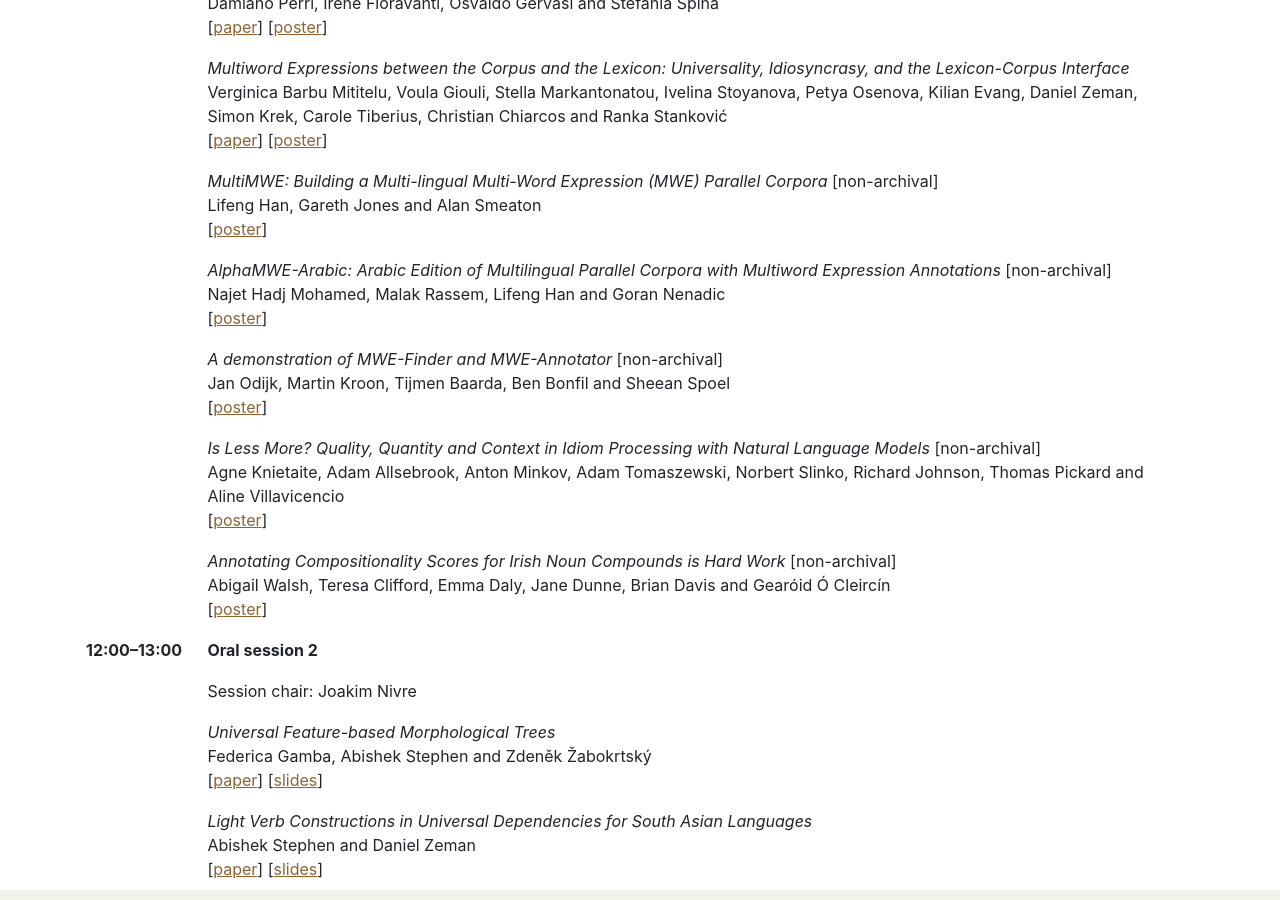
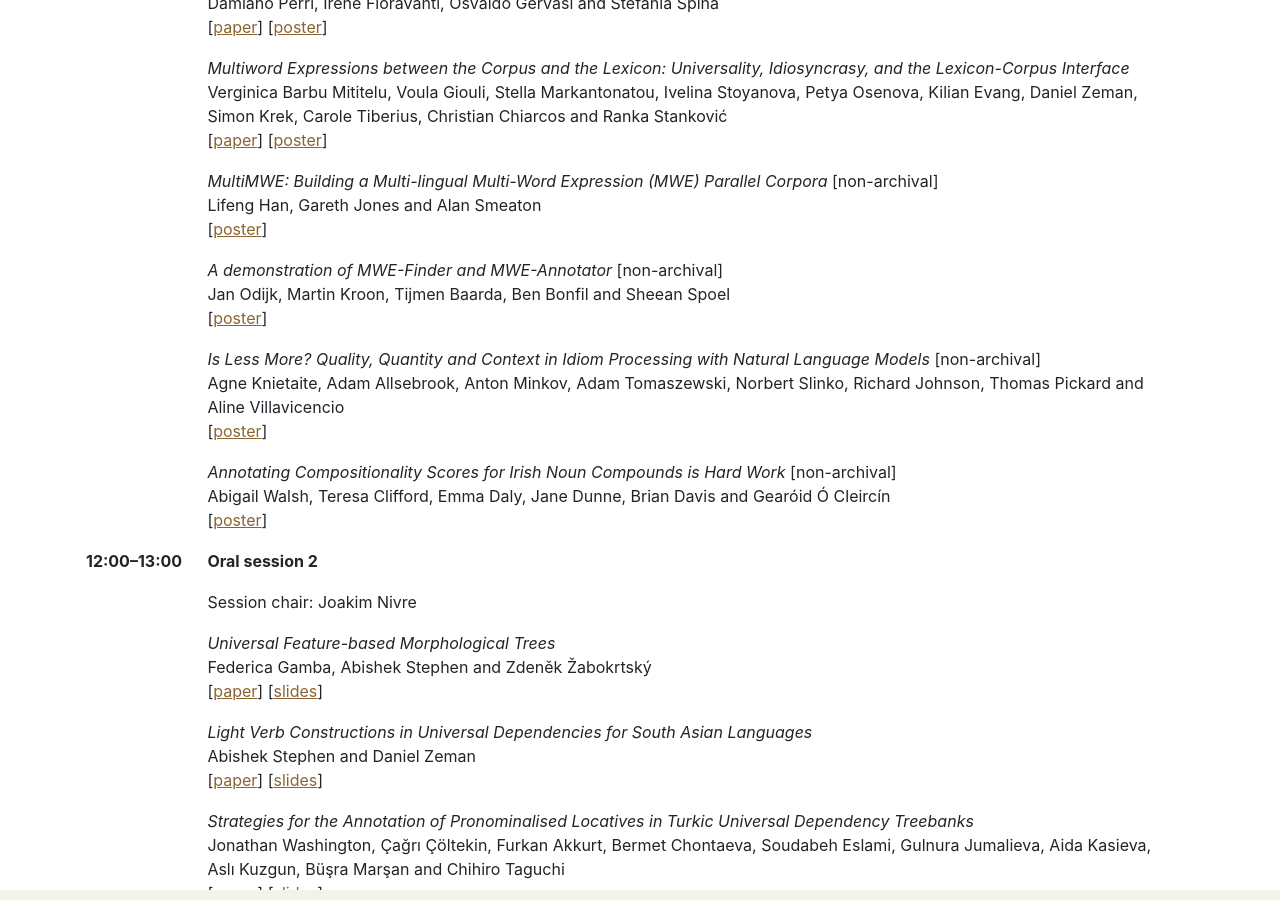
Before and after one commit to multiword/multiword.github.io, a Jekyll site: the page built from mweud2024/index.md, in a window 1280 px wide and 900 px high, scrolled down 2610 px. Built offline with Jekyll 4.4.1, drawn with Linux system fonts in a browser that asks for light colours; comment, search, counter and statistics services are not loaded; some of the changed text lies outside the part shown.

Commit message:
Moved AlphaMWE poster to afternoon

```diff
--- a/mweud2024/index.md
+++ b/mweud2024/index.md
@@ -207,14 +207,6 @@
             <i>MultiMWE: Building a Multi-lingual Multi-Word Expression (MWE) Parallel Corpora</i> [non-archival]<br>
             Lifeng Han, Gareth Jones and Alan Smeaton<br>
             [<a href="posters/han-etal-2024-multimwe-poster.pdf">poster</a>]
-        </td>
-    </tr>
-    <tr>
-        <td></td>
-        <td>
-            <i>AlphaMWE-Arabic: Arabic Edition of Multilingual Parallel Corpora with Multiword Expression Annotations</i> [non-archival]<br>
-            Najet Hadj Mohamed, Malak Rassem, Lifeng Han and Goran Nenadic<br>
-            [<a href="posters/hadj-mohamed-etal-2024-alphamwe-poster.pdf">poster</a>]
         </td>
     </tr>
     <tr>
@@ -458,6 +450,14 @@
             Jacob Striebel, Daniel Dakota and Sandra Kübler<br>
             [<a href="https://aclanthology.org/2024.mwe-1.24/">paper</a>]
             [<a href="posters/striebel-etal-2024-domain-poster.pdf">poster</a>]
+        </td>
+    </tr>
+    <tr>
+        <td></td>
+        <td>
+            <i>AlphaMWE-Arabic: Arabic Edition of Multilingual Parallel Corpora with Multiword Expression Annotations</i> [non-archival]<br>
+            Najet Hadj Mohamed, Malak Rassem, Lifeng Han and Goran Nenadic<br>
+            [<a href="posters/hadj-mohamed-etal-2024-alphamwe-poster.pdf">poster</a>]
         </td>
     </tr>
     <tr>
```
